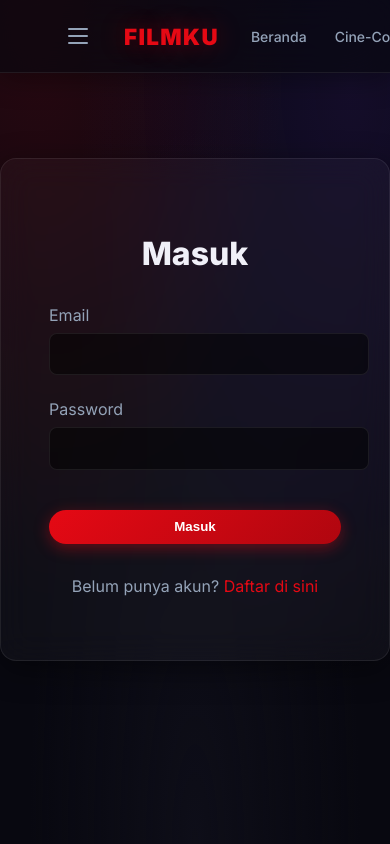
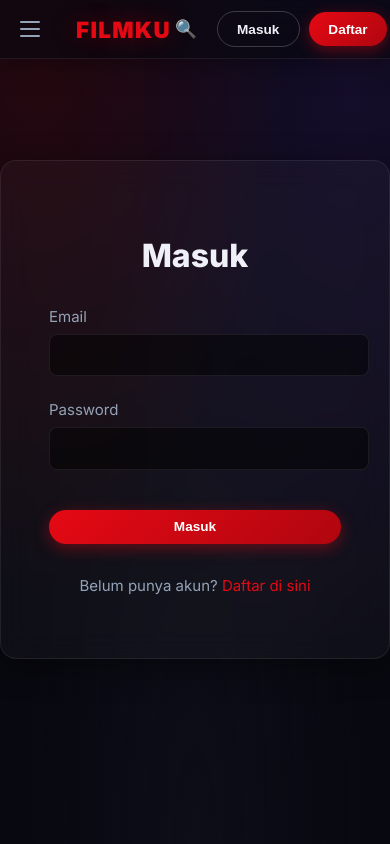
Before and after one commit to Cukull/FILMKUPHP, a Next.js app in the folder filmku-next/: page /login in a window 390 px wide. Shown: the top 844 px of the page. Built offline with nearby package versions, Linux system fonts and the light colour scheme; no server answers.

Commit message:
feat: phase 6 - responsive mobile/tablet GSAP ScrollTrigger animations polish

```diff
--- a/filmku-next/src/app/SmoothScroll.tsx
+++ b/filmku-next/src/app/SmoothScroll.tsx
@@ -3,10 +3,13 @@
 import { useEffect } from 'react';
 import Lenis from 'lenis';
 import gsap from 'gsap';
+import { ScrollTrigger } from 'gsap/ScrollTrigger';
+
+gsap.registerPlugin(ScrollTrigger);
 
 export default function SmoothScroll({ children }: { children: React.ReactNode }) {
   useEffect(() => {
-    // Initialize Lenis for Smooth Scrolling
+    // ── Lenis Smooth Scroll ──
     const lenis = new Lenis({
       duration: 1.2,
       easing: (t) => Math.min(1, 1.001 - Math.pow(2, -10 * t)),
@@ -17,30 +20,195 @@ export default function SmoothScroll({ children }: { children: React.ReactNode }
       touchMultiplier: 2,
     });
 
-    lenis.on('scroll', (e: any) => {
-      // console.log(e);
+    // Connect Lenis to GSAP ScrollTrigger
+    lenis.on('scroll', ScrollTrigger.update);
+    gsap.ticker.add((time) => {
+      lenis.raf(time * 1000);
+    });
+    gsap.ticker.lagSmoothing(0);
+
+    // ── Navbar slide-in ──
+    gsap.fromTo(
+      '.navbar',
+      { y: -80, opacity: 0 },
+      { y: 0, opacity: 1, duration: 0.9, ease: 'power3.out', delay: 0.2 }
+    );
+
+    // ── Splash screen fade-out after 1.8s ──
+    gsap.to('.splash-container', {
+      opacity: 0,
+      pointerEvents: 'none',
+      duration: 0.6,
+      ease: 'power2.inOut',
+      delay: 1.8,
     });
 
-    function raf(time: number) {
-      lenis.raf(time);
-      requestAnimationFrame(raf);
+    // ── Hero content entrance ──
+    const heroContent = document.querySelector('.home-hero-content, .hero-content');
+    if (heroContent) {
+      const children = heroContent.children;
+      gsap.fromTo(
+        children,
+        { y: 30, opacity: 0 },
+        { y: 0, opacity: 1, duration: 0.8, stagger: 0.15, ease: 'power3.out', delay: 0.5 }
+      );
     }
-    requestAnimationFrame(raf);
 
-    // Global GSAP entrance animation for elements with .movie-card
-    gsap.fromTo('.movie-card',
-      { y: 50, opacity: 0 },
-      { y: 0, opacity: 1, duration: 0.8, stagger: 0.1, ease: "power3.out", delay: 0.5 }
-    );
+    // ── Movie Lane Cards — scroll-triggered stagger ──
+    const lanes = document.querySelectorAll('.movie-lane');
+    lanes.forEach((lane) => {
+      const cards = lane.querySelectorAll('.movie-lane-card');
+      if (cards.length === 0) return;
 
-    // Animate Navbar
-    gsap.fromTo('.navbar',
-      { y: -100, opacity: 0 },
-      { y: 0, opacity: 1, duration: 1, ease: "power4.out", delay: 1 }
-    );
+      gsap.fromTo(
+        cards,
+        { y: 25, opacity: 0 },
+        {
+          y: 0,
+          opacity: 1,
+          duration: 0.5,
+          stagger: 0.06,
+          ease: 'power2.out',
+          scrollTrigger: {
+            trigger: lane,
+            start: 'top 88%',
+            toggleActions: 'play none none none',
+          },
+        }
+      );
+    });
+
+    // ── Feature Cards — scroll-triggered ──
+    const featureCards = document.querySelectorAll('.feature-card');
+    if (featureCards.length > 0) {
+      gsap.fromTo(
+        featureCards,
+        { y: 40, opacity: 0, scale: 0.96 },
+        {
+          y: 0,
+          opacity: 1,
+          scale: 1,
+          duration: 0.6,
+          stagger: 0.1,
+          ease: 'power3.out',
+          scrollTrigger: {
+            trigger: '.feature-section',
+            start: 'top 80%',
+            toggleActions: 'play none none none',
+          },
+        }
+      );
+    }
+
+    // ── FAQ Items — scroll-triggered ──
+    const faqItems = document.querySelectorAll('.faq-item');
+    if (faqItems.length > 0) {
+      gsap.fromTo(
+        faqItems,
+        { x: -20, opacity: 0 },
+        {
+          x: 0,
+          opacity: 1,
+          duration: 0.5,
+          stagger: 0.08,
+          ease: 'power2.out',
+          scrollTrigger: {
+            trigger: '.faq-section',
+            start: 'top 82%',
+            toggleActions: 'play none none none',
+          },
+        }
+      );
+    }
+
+    // ── Detail film hero content ──
+    const detailContent = document.querySelector('.hero-content');
+    if (detailContent && !document.querySelector('.home-hero')) {
+      gsap.fromTo(
+        detailContent.children,
+        { y: 20, opacity: 0 },
+        { y: 0, opacity: 1, duration: 0.7, stagger: 0.12, ease: 'power2.out', delay: 0.3 }
+      );
+    }
+
+    // ── Info Penayangan cells ──
+    const penayangCells = document.querySelectorAll('.info-penayangan-cell');
+    if (penayangCells.length > 0) {
+      gsap.fromTo(
+        penayangCells,
+        { y: 15, opacity: 0 },
+        {
+          y: 0,
+          opacity: 1,
+          duration: 0.4,
+          stagger: 0.07,
+          ease: 'power2.out',
+          scrollTrigger: {
+            trigger: '.info-penayangan-grid',
+            start: 'top 85%',
+          },
+        }
+      );
+    }
+
+    // ── Cast scroll items ──
+    const castItems = document.querySelectorAll('.cast-item');
+    if (castItems.length > 0) {
+      gsap.fromTo(
+        castItems,
+        { y: 20, opacity: 0 },
+        {
+          y: 0,
+          opacity: 1,
+          duration: 0.4,
+          stagger: 0.06,
+          ease: 'power2.out',
+          scrollTrigger: {
+            trigger: '.cast-scroll',
+            start: 'top 85%',
+          },
+        }
+      );
+    }
+
+    // ── Seat grid entrance ──
+    const seatRows = document.querySelectorAll('.seat-row');
+    if (seatRows.length > 0) {
+      gsap.fromTo(
+        seatRows,
+        { y: 15, opacity: 0 },
+        {
+          y: 0,
+          opacity: 1,
+          duration: 0.35,
+          stagger: 0.05,
+          ease: 'power2.out',
+          delay: 0.3,
+        }
+      );
+    }
+
+    // ── Footer entrance ──
+    const footer = document.querySelector('.footer-premium');
+    if (footer) {
+      gsap.fromTo(
+        footer,
+        { opacity: 0 },
+        {
+          opacity: 1,
+          duration: 0.8,
+          ease: 'power2.out',
+          scrollTrigger: {
+            trigger: footer,
+            start: 'top 95%',
+          },
+        }
+      );
+    }
 
     return () => {
       lenis.destroy();
+      ScrollTrigger.getAll().forEach((t) => t.kill());
     };
   }, []);
 
--- a/filmku-next/src/app/film/[id]/page.tsx
+++ b/filmku-next/src/app/film/[id]/page.tsx
@@ -168,7 +168,7 @@ export default async function MovieDetail({ params }: { params: Promise<{ id: st
       </div>
 
       {/* ── MAIN CONTENT ── */}
-      <div style={{ padding: "2.5rem 4rem", display: "flex", gap: "2.5rem", alignItems: "flex-start" }}>
+      <div className="detail-two-col" style={{ padding: "2.5rem 4rem", display: "flex", gap: "2.5rem", alignItems: "flex-start" }}>
 
         {/* ── LEFT COLUMN ── */}
         <div style={{ flex: 1, minWidth: 0 }}>
--- a/filmku-next/src/app/globals.css
+++ b/filmku-next/src/app/globals.css
@@ -1095,3 +1095,188 @@ body {
   font-size: 0.75rem;
   font-weight: 700;
 }
+
+/* ══════════════════════════════════════════════════════
+   GSAP ANIMATION INITIAL STATE
+   (elemen dimulai invisible, GSAP akan reveal-nya)
+════════════════════════════════════════════════════════ */
+.gsap-fade-up {
+  opacity: 0;
+  transform: translateY(40px);
+}
+.gsap-fade-in {
+  opacity: 0;
+}
+.gsap-slide-left {
+  opacity: 0;
+  transform: translateX(-30px);
+}
+
+/* ══════════════════════════════════════════════════════
+   RESPONSIVE — TABLET (max-width: 900px)
+════════════════════════════════════════════════════════ */
+@media (max-width: 900px) {
+  /* Navbar */
+  .navbar {
+    padding: 0 1.5rem;
+    height: 64px;
+  }
+  .navbar ul {
+    display: none !important; /* hide nav links on tablet */
+  }
+
+  /* Hero */
+  .home-hero-content,
+  .hero-content {
+    padding: 0 1.5rem 2.5rem;
+    max-width: 100%;
+  }
+  .home-hero { height: 55vh; }
+
+  /* Movie Lane */
+  .movie-lane { padding: 0 1.5rem; }
+  .movie-lane-card { width: 140px; }
+  .movie-lane-card img { height: 210px; }
+
+  /* Feature grid: 2 kolom */
+  .feature-grid { grid-template-columns: repeat(2, 1fr); }
+  .feature-section { padding: 3rem 1.5rem; }
+
+  /* Info Penayangan: 2 kolom */
+  .info-penayangan-grid { grid-template-columns: repeat(2, 1fr); }
+
+  /* Detail film: stack vertical */
+  .hero-backdrop { min-height: 65vh; }
+
+  /* Detail infobar */
+  .detail-infobar { padding: 1rem 1.5rem; }
+
+  /* FAQ */
+  .faq-section { padding: 2rem 1.5rem 3rem; }
+
+  /* Section title */
+  .section-title { padding: 1.5rem 1.5rem 0.75rem; }
+
+  /* Footer */
+  .footer-premium { padding: 1.5rem; }
+  .footer-top { flex-direction: column; align-items: flex-start; gap: 1rem; }
+
+  /* Order sidebar */
+  .order-sidebar {
+    position: static;
+    min-width: 100%;
+    max-width: 100%;
+  }
+
+  /* Seat selection layout */
+  .kursi-layout { flex-direction: column !important; }
+
+  /* Date picker */
+  .date-pill { min-width: 52px; padding: 0.6rem 0.75rem; }
+}
+
+/* ══════════════════════════════════════════════════════
+   RESPONSIVE — MOBILE (max-width: 600px)
+════════════════════════════════════════════════════════ */
+@media (max-width: 600px) {
+  /* Body */
+  body { font-size: 15px; }
+
+  /* Navbar */
+  .navbar { padding: 0 1rem; height: 58px; }
+  .navbar > div:first-child { gap: 1rem; }
+
+  /* Hero Homepage */
+  .home-hero { height: 70vh; min-height: 420px; }
+  .home-hero-content {
+    padding: 0 1rem 2rem;
+  }
+  .home-hero-content h1 { font-size: 1.75rem !important; }
+  .home-hero-content p { display: none; }
+
+  /* Hero Film Detail */
+  .hero-backdrop { min-height: 60vh; }
+  .hero-content {
+    padding: 0 1rem 2rem;
+    max-width: 100%;
+  }
+  .hero-content h1 { font-size: 1.6rem !important; }
+  .hero-content p { display: none; }
+
+  /* Movie Lane */
+  .movie-lane { padding: 0 1rem; }
+  .movie-lane-card { width: 120px; }
+  .movie-lane-card img { height: 180px; }
+  .movie-lane-title { font-size: 1rem; }
+
+  /* Feature grid: 1 kolom */
+  .feature-grid { grid-template-columns: 1fr; }
+
+  /* Info penayangan: 1 kolom */
+  .info-penayangan-grid { grid-template-columns: 1fr; }
+
+  /* Cast scroll */
+  .cast-item { width: 65px; }
+  .cast-avatar { width: 58px; height: 58px; }
+
+  /* Info bar */
+  .detail-infobar {
+    padding: 0.75rem 1rem;
+    flex-direction: column;
+    align-items: flex-start;
+    gap: 0.75rem;
+  }
+  .detail-infobar-meta { flex-direction: column; gap: 0.3rem; }
+
+  /* Seat grid */
+  .seat { width: 28px; height: 28px; font-size: 0.45rem; border-radius: 4px; }
+  .seat-row { gap: 0.25rem; }
+  .seat-grid { gap: 0.35rem; }
+  .seat-aisle { width: 12px; }
+  .seat-row-label { display: none; }
+
+  /* Cinema screen */
+  .cinema-screen { width: 90%; }
+
+  /* Poster detail */
+  .poster-detail { width: 100%; min-width: unset; }
+
+  /* Film detail main content */
+  .detail-two-col { flex-direction: column !important; }
+
+  /* Session pills */
+  .session-grid { gap: 0.5rem; }
+  .session-pill { min-width: 75px; padding: 0.5rem 0.75rem; }
+
+  /* FAQ */
+  .faq-section { padding: 1.5rem 1rem 3rem; max-width: 100%; }
+  .faq-title { font-size: 1.3rem; }
+
+  /* Footer */
+  .footer-premium { padding: 1.25rem 1rem; }
+  .footer-links { flex-wrap: wrap; gap: 0.75rem; }
+  .footer-bottom { display: none; }
+
+  /* Buttons */
+  .btn-primary, .btn-outline { padding: 0.6rem 1.2rem; font-size: 0.85rem; }
+
+  /* Page padding */
+  .page-transition > div:not(nav):not(footer) {
+    padding-left: 1rem !important;
+    padding-right: 1rem !important;
+  }
+
+  /* Glass static */
+  .glass-static { border-radius: 0.75rem; }
+
+  /* Sticky CTA bar */
+  .sticky-cta { padding: 0.75rem 1rem !important; }
+
+  /* Badge row wrapping */
+  .badge { font-size: 0.7rem; padding: 0.2rem 0.6rem; }
+
+  /* Date picker */
+  .date-picker-scroll { gap: 0.4rem; }
+  .date-pill { min-width: 48px; padding: 0.5rem 0.6rem; }
+  .date-pill .day-num { font-size: 1rem; }
+}
```
